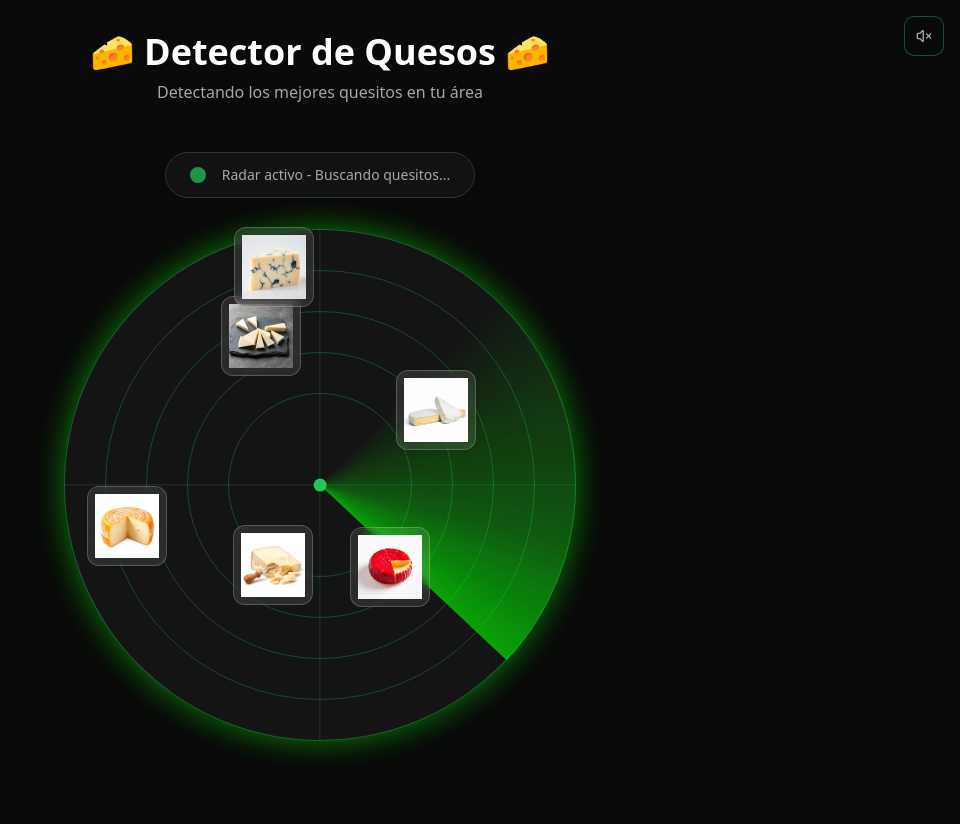
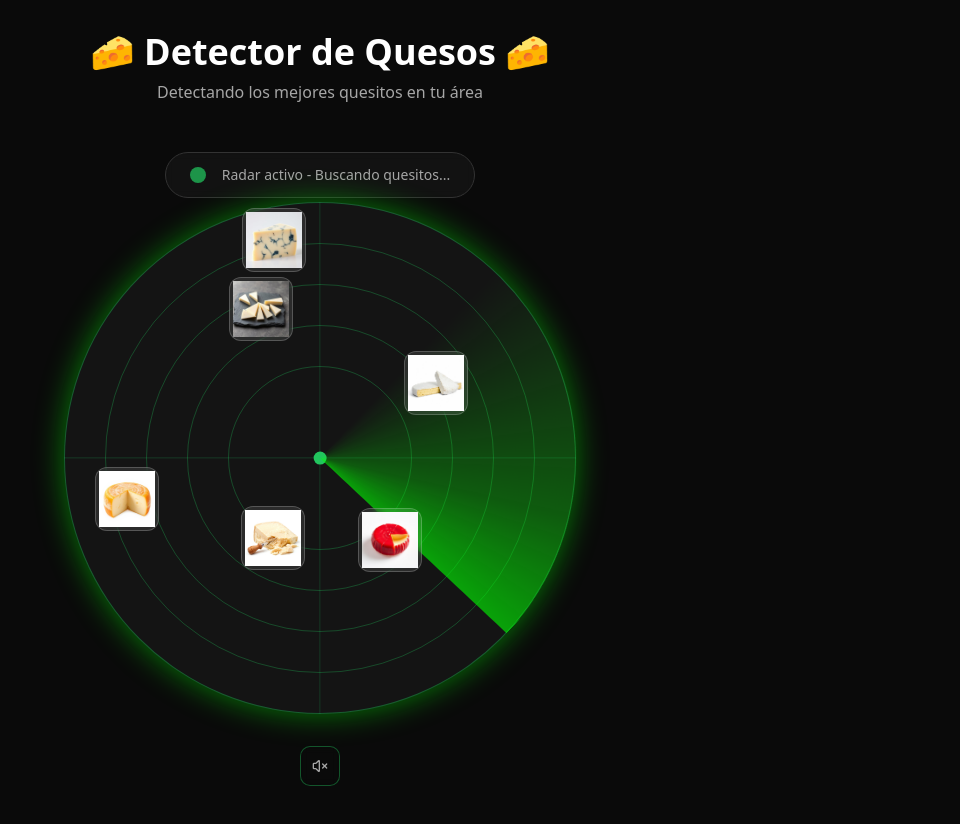
Before and after one commit to Davguz066/AppQuesitos, a React (Vite) app: page / in a window 1280 px wide. Shown: the top 824 px of the page, without its empty margins (320-1280 px from the left). Built offline with nearby package versions, Linux system fonts and the light colour scheme; the HTML template or start-up script is replaced by a standard one.

Commit message:
Ajustar tamaño de imágenes y velocidad de movimiento

```diff
--- a/src/components/RadarDisplay.tsx
+++ b/src/components/RadarDisplay.tsx
@@ -121,7 +121,7 @@ const RadarDisplay = () => {
     };
 
     // Mover los productos cada 6 segundos para más dinamismo
-    const interval = setInterval(moveProducts, 6000);
+    const interval = setInterval(moveProducts, 10000); // Más lento: cada 10 segundos
 
     return () => {
       clearInterval(interval);
--- a/src/components/SonarAudio.tsx
+++ b/src/components/SonarAudio.tsx
@@ -35,7 +35,7 @@ const SonarAudio: React.FC = () => {
   };
 
   return (
-    <div className="fixed top-4 right-4 z-50">
+    <div className="flex justify-center">
       <Button
         onClick={toggleAudio}
         variant="outline"
--- a/src/index.css
+++ b/src/index.css
@@ -193,8 +193,8 @@ All colors MUST be HSL.
            transform -translate-x-1/2 -translate-y-1/2;
 
     /* Responsive sizing */
-    width: clamp(3.8rem, 9vw, 5rem);   /* intermedio */
-    height: clamp(3.8rem, 9vw, 5rem);  /* intermedio */
+    width: clamp(3rem, 7vw, 4rem);     /* más pequeñas */
+    height: clamp(3rem, 7vw, 4rem);    /* más pequeñas */
 
     /* Transiciones mejoradas */
     transition: all 0.6s cubic-bezier(0.25, 0.46, 0.45, 0.94);
@@ -213,8 +213,8 @@ All colors MUST be HSL.
   /* Product images - Responsive */
   .product-image {
     @apply object-contain transition-transform duration-300;
-    width: clamp(3rem, 7vw, 4rem);     /* intermedio */
-    height: clamp(3rem, 7vw, 4rem);    /* intermedio */
+    width: clamp(2.5rem, 6vw, 3.5rem); /* más pequeñas */
+    height: clamp(2.5rem, 6vw, 3.5rem); /* más pequeñas */
   }
 
 }
--- a/src/pages/Index.tsx
+++ b/src/pages/Index.tsx
@@ -7,7 +7,6 @@ const Index = () => {
   return (
     <div className="min-h-screen bg-background flex flex-col p-4 sm:p-6 lg:p-8">
       <div className="flex-1 flex flex-col items-center justify-center max-w-6xl mx-auto w-full">
-        <SonarAudio />
         {/* Header - Responsive */}
         <div className="mb-6 sm:mb-8 lg:mb-12 text-center">
           <h1 className="text-2xl sm:text-3xl lg:text-4xl font-bold text-white mb-2">
@@ -39,6 +38,11 @@ const Index = () => {
         <div className="flex-1 flex items-center justify-center w-full">
           <RadarDisplay />
         </div>
+
+        {/* Botón de sonido debajo del radar */}
+        <div className="mt-6 sm:mt-8">
+          <SonarAudio />
+        </div>
       </div>
     </div>
   );
```
